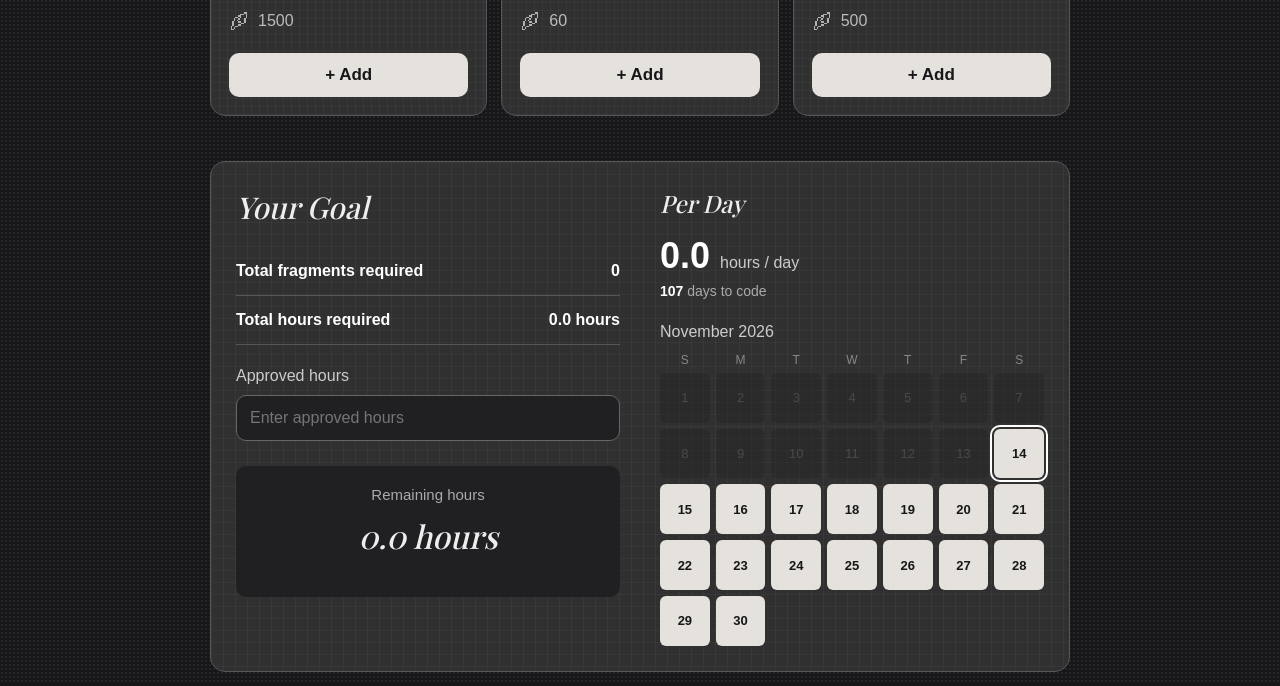
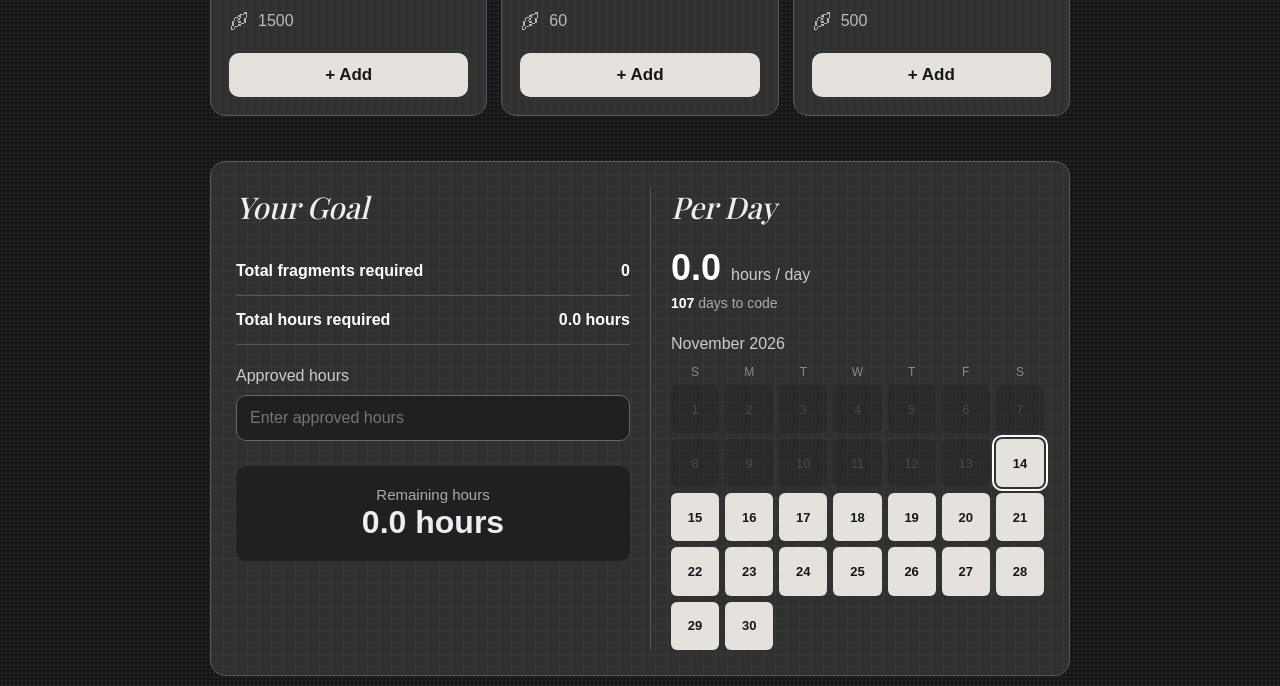
Before and after one commit to Manas-909/Phantom-Calc, a plain HTML site: page index.html in a window 1280 px wide. Shown: the part 781-1467 px from the top of the page. Drawn offline with nearby package versions, Linux system fonts and the light colour scheme; a web font is replaced by a local one.

Commit message:
design update

```diff
--- a/index.html
+++ b/index.html
@@ -58,7 +58,7 @@
 
                     <div class="calc-rslt">
                         <span>Remaining hours</span>
-                        <h2 id="remaining-hours">0 hours</h2>
+                        <h1 id="remaining-hours">0 hours</h1>
                     </div>
                 </div>
 
--- a/style.css
+++ b/style.css
@@ -309,13 +309,16 @@ body {
 
 .calc-columns {
     display: grid;
-    grid-template-columns: 1fr 1fr;
-    gap: 40px;
+    grid-template-columns: repeat(2, minmax(0, 1fr));
+    gap: 20px;
 }
 
 .calc-right h2 {
-    font-size: 24px;
-    margin-bottom: 16px;
+    font-family: 'Playfair Display', 'serif';
+    font-style: italic;
+    font-size: 30px;
+    font-weight: 500;
+    margin-bottom: 20px;
 }
 
 .per-day {
@@ -404,6 +407,12 @@ body {
     color: #7ee29a;
 }
 
+.calc-right {
+    border-left: 1px solid #55555a;
+    padding-left: 20px;
+    min-width: 0;
+}
+
 @media (max-width: 850px) {
     .calc-columns {grid-template-columns: 1fr;}
 }
```
